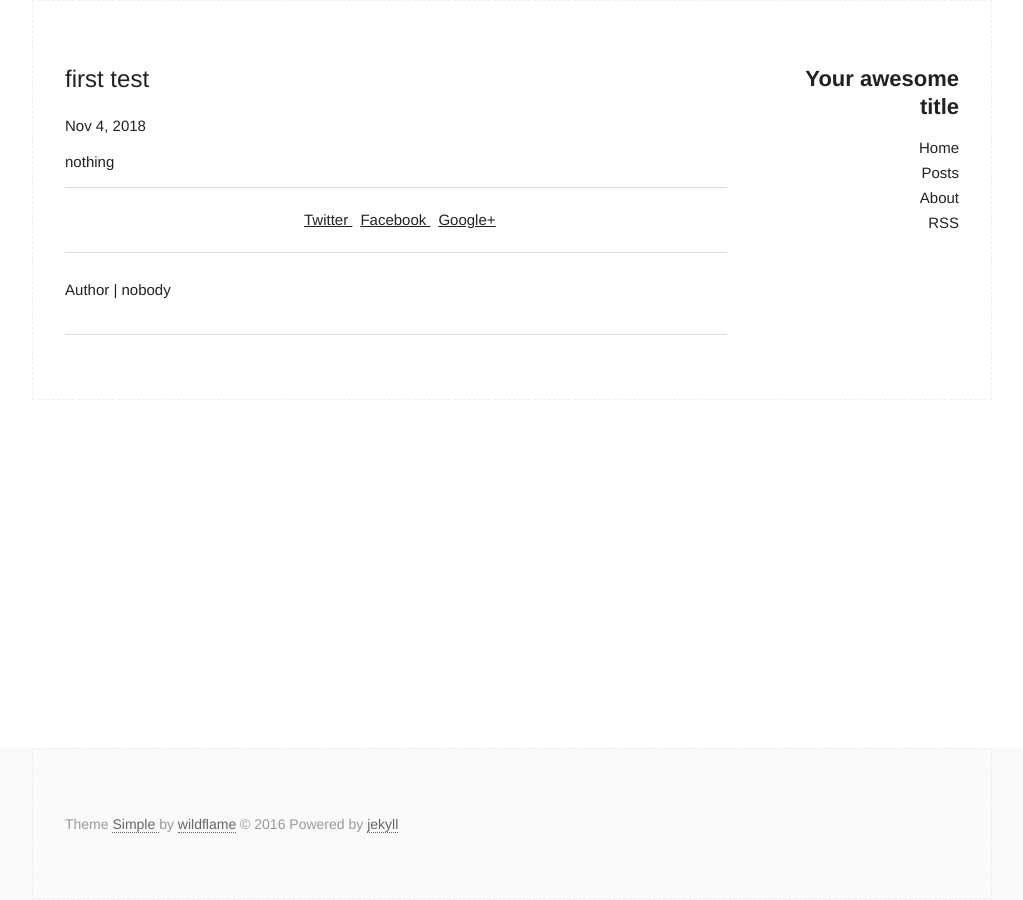
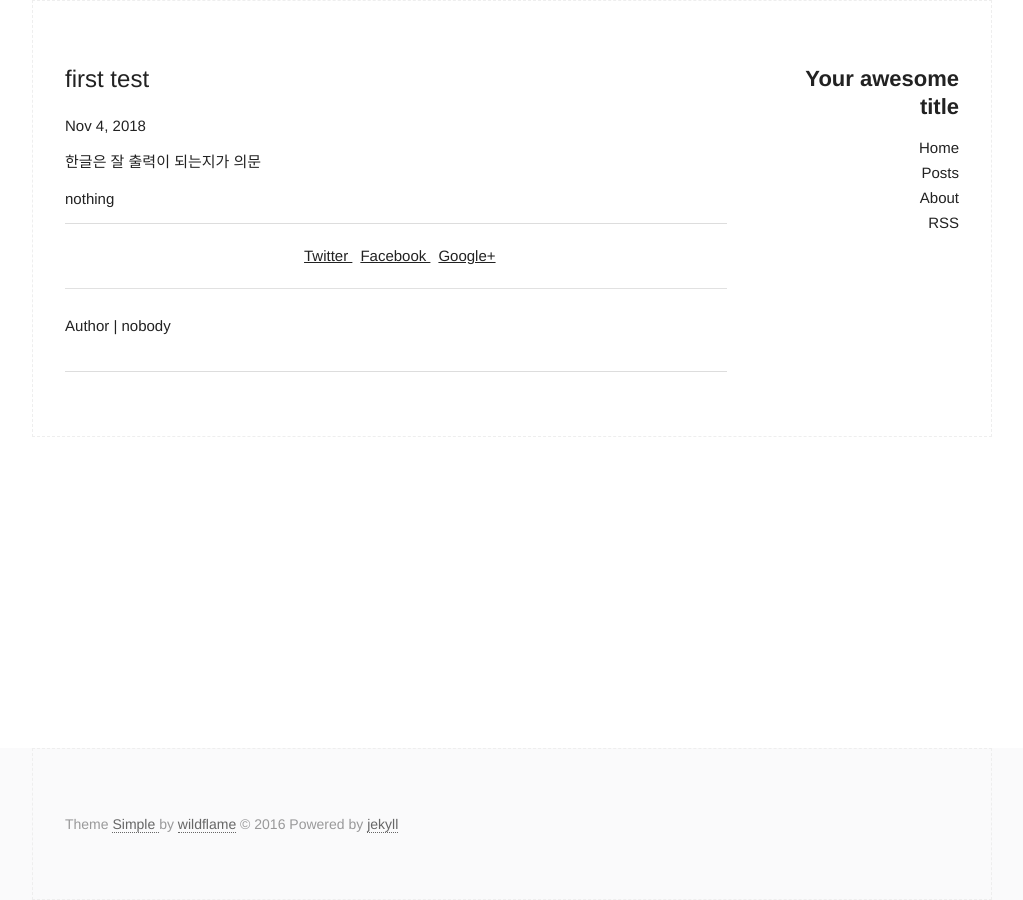
Before and after one commit to oanchovy/oanchovy.github.io, a Jekyll site: the page built from _posts/2018-11-04-first-test.md, in a window 1280 px wide. Shown: the whole page, without its empty margins (128-1151 px from the left). Built offline with Jekyll 4.4.1, drawn with Linux system fonts in a browser that asks for light colours.

Commit message:
new file

```diff
--- a/_posts/2018-11-04-first-test.md
+++ b/_posts/2018-11-04-first-test.md
@@ -4,5 +4,6 @@ title: first test
 category: post
 description: Just test
 ---
+한글은 잘 출력이 되는지가 의문
 
 nothing
```
